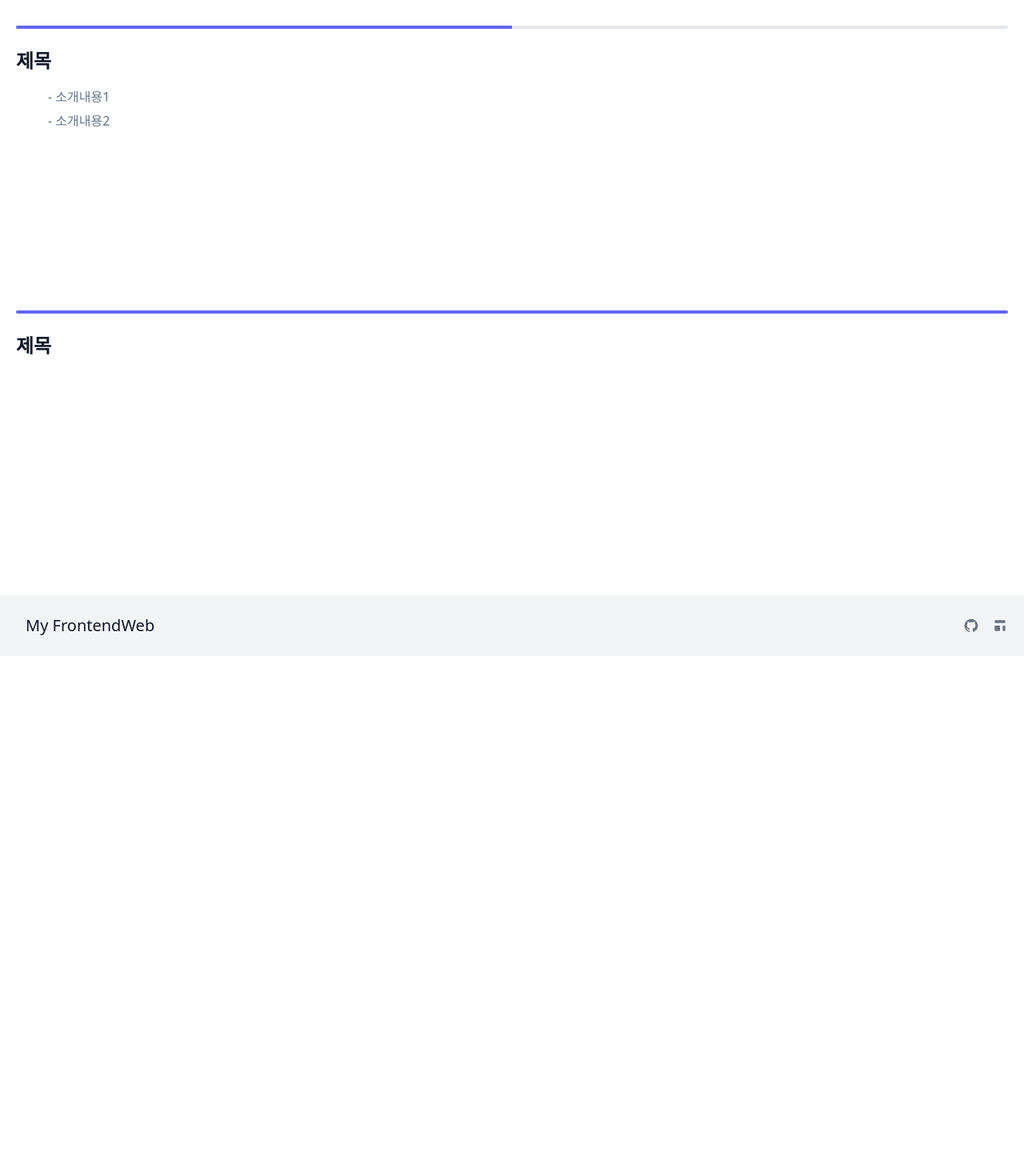
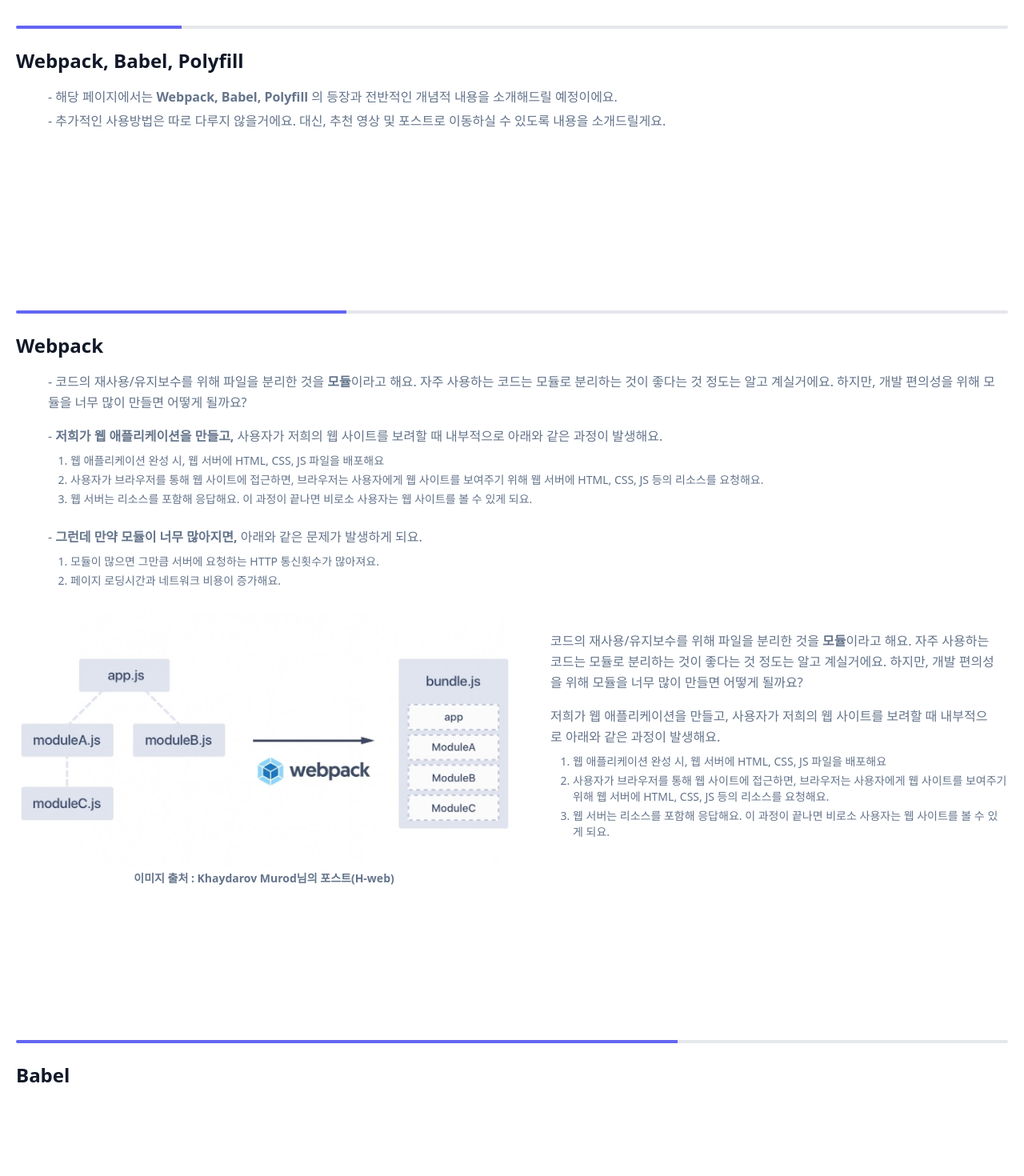
Before and after one commit to Lee-Sang-Beom/nextjs_and_notion, a Next.js app: page /web_basic/webpack_babel_polyfill in a window 1280 px wide. Shown: the part 140-1610 px from the top of the page at 80% size. Before the commit the page ends 960 px from the top, so only its background shows below. Built offline with nearby package versions, Linux system fonts and the light colour scheme.

Commit message:
add content : webpack(1) | in webpack_babel_polyfill page

```diff
--- a/pages/web_basic/webpack_babel_polyfill.tsx
+++ b/pages/web_basic/webpack_babel_polyfill.tsx
@@ -26,25 +26,126 @@
                         <div className="flex flex-col">
                             {/* bar 길이*/}
                             <div className="h-1 bg-gray-200 rounded overflow-hidden">
-                                <div className="w-1/2 h-full bg-indigo-500"></div>
+                                <div className="w-1/6 h-full bg-indigo-500"></div>
                             </div>
                             {/* 제목 : p태그 설명을 포함할 경우, div py-6 mb-2*/}
                             <div className="flex flex-wrap sm:flex-row flex-col py-6 mb-2">
                                 <h1 className="sm:w-full text-gray-900 font-bold title-font text-2xl mb-2 sm:mb-0">
-                                    {`제목`}
+                                    {`Webpack, Babel, Polyfill`}
                                 </h1>
                                 <p className="sm:w-full leading-relaxed text-base sm:pl-10 pl-0 mt-4">
-                                    {`- 소개내용1`}
+                                    {`- 해당 페이지에서는 `}
+                                    <strong> {`Webpack, Babel, Polyfill`} </strong>
+                                    {`의 등장과 전반적인 개념적 내용을 소개해드릴 예정이에요.`}
                                 </p>
                                 {/* 제목 추가 설명을 위한 p태그의 경우 새로 추가된 태그에서 mt-1로 구분감 부여*/}
                                 <p className="sm:w-full leading-relaxed text-base sm:pl-10 pl-0 mt-1">
-                                    {`- 소개내용2`}
+                                    {`- 추가적인 사용방법은 따로 다루지 않을거에요. 대신, 추천 영상 및 포스트로 이동하실 수 있도록 내용을 소개드릴게요.`}
                                 </p>
                             </div>
                         </div>
                     </div>
 
-                    {/*2. 처리 과정 기술*/}
+                    {/*2. webpack */}
+                    <div className="container px-5 py-24 mx-auto">
+                        {/* bar 길이*/}
+                        <div className="h-1 bg-gray-200 rounded overflow-hidden">
+                            <div className="w-1/3 h-full bg-indigo-500"></div>
+                        </div>
+                        {/* 제목 : 제목 내, p태그 미포함 시 div : py-6*/}
+                        <div className="flex flex-wrap sm:flex-row flex-col py-6">
+                            <h1 className="w-full title-font text-2xl font-bold text-gray-900">
+                                {`Webpack`}
+                            </h1>
+                            <div className="sm:pl-10 pl-0 mt-4">
+                                {/* module */}
+                                <div className="flex flex-col mb-4 items-start">
+                                    <p className="leading-relaxed text-base">{`- 코드의 재사용/유지보수를 위해 파일을 분리한 것을 `}
+                                        <strong>모듈</strong>
+                                        {`이라고 해요. 자주 사용하는 코드는 모듈로 분리하는 것이 좋다는 것 정도는 알고 계실거에요. 하지만, 개발 편의성을 위해 모듈을 너무 많이 만들면 어떻게 될까요?`}</p>
+                                </div>
+
+                                {/* see step */}
+                                <div className="flex flex-col mb-2 items-start">
+                                    <p className="leading-relaxed text-base">
+                                        {`- `}
+                                        <strong>{`저희가 웹 애플리케이션을 만들고, `}</strong>
+                                        {`사용자가 저희의 웹 사이트를 보려할 때 내부적으로 아래와 같은 과정이 발생해요.`}</p>
+                                </div>
+                                <div className="leading-relaxed text-base mb-6">
+                                    <ul className="list-disc ml-7 text-sm text-slate-500 dark:text-slate-300 ">
+                                        <li className="mb-1 list-decimal">{`웹 애플리케이션 완성 시, 웹 서버에 HTML, CSS, JS 파일을 배포해요`}</li>
+                                        <li className="mb-1 list-decimal">{`사용자가 브라우저를 통해 웹 사이트에 접근하면, 브라우저는 사용자에게 웹 사이트를 보여주기 위해 웹 서버에 HTML, CSS, JS 등의 리소스를 요청해요.`}</li>
+                                        <li className="mb-1 list-decimal">{`웹 서버는 리소스를 포함해 응답해요. 이 과정이 끝나면 비로소 사용자는 웹 사이트를 볼 수 있게 되요.`}</li>
+                                    </ul>
+                                </div>
+
+                                {/* problem */}
+                                <div className="flex flex-col mb-2 items-start">
+                                    <p className="leading-relaxed text-base">
+                                        {`- `}
+                                        <strong>{`그런데 만약 모듈이 너무 많아지면, `}</strong>
+                                        {`아래와 같은 문제가 발생하게 되요.`}
+                                    </p>
+                                </div>
+                                <div className="leading-relaxed text-base">
+                                    <ul className="list-disc ml-7 text-sm text-slate-500 dark:text-slate-300 ">
+                                        <li className="mb-1 list-decimal">{`모듈이 많으면 그만큼 서버에 요청하는 HTTP 통신횟수가 많아져요.`}</li>
+                                        <li className="mb-1 list-decimal">{`페이지 로딩시간과 네트워크 비용이 증가해요.`}</li>
+                                    </ul>
+                                </div>
+                            </div>
+                        </div>
+                        <div className="w-full flex flex-wrap">
+                            <div className="lg:w-1/2 w-full mb-10 lg:mb-0 rounded-lg overflow-hidden flex flex-col">
+                                <img alt="feature" className="object-center h-full w-full" src="/img/webpack.jpg"/>
+                                <a
+                                    className="text-sm text-center pt-1"
+                                    title="이동하기"
+                                    href={`https://codex.so/webpack-tutorial`}
+                                >
+                                    {`이미지 출처 : Khaydarov Murod님의 포스트(H-web)`}
+                                </a>
+                            </div>
+
+                            <div className="flex flex-col flex-wrap lg:py-6 -mb-10 lg:w-1/2 lg:pl-12 text-left">
+                                <div className="flex flex-col mb-4 lg:items-start items-center">
+                                    <p className="leading-relaxed text-base">{`코드의 재사용/유지보수를 위해 파일을 분리한 것을 `}
+                                    <strong>모듈</strong>
+                                    {`이라고 해요. 자주 사용하는 코드는 모듈로 분리하는 것이 좋다는 것 정도는 알고 계실거에요. 하지만, 개발 편의성을 위해 모듈을 너무 많이 만들면 어떻게 될까요?`}</p>
+                                </div>
+                                <div className="flex flex-col mb-2 lg:items-start items-center">
+                                    <p className="leading-relaxed text-base">{`저희가 웹 애플리케이션을 만들고, 사용자가 저희의 웹 사이트를 보려할 때 내부적으로 아래와 같은 과정이 발생해요.`}</p>
+                                </div>
+                                <div className="leading-relaxed text-base mb-8">
+                                    <ul className="list-disc ml-7 text-sm text-slate-500 dark:text-slate-300 ">
+                                        <li className="mb-1 list-decimal">{`웹 애플리케이션 완성 시, 웹 서버에 HTML, CSS, JS 파일을 배포해요`}</li>
+                                        <li className="mb-1 list-decimal">{`사용자가 브라우저를 통해 웹 사이트에 접근하면, 브라우저는 사용자에게 웹 사이트를 보여주기 위해 웹 서버에 HTML, CSS, JS 등의 리소스를 요청해요.`}</li>
+                                        <li className="mb-1 list-decimal">{`웹 서버는 리소스를 포함해 응답해요. 이 과정이 끝나면 비로소 사용자는 웹 사이트를 볼 수 있게 되요.`}</li>
+                                    </ul>
+                                </div>
+                            </div>
+                        </div>
+                    </div>
+
+                    {/*3. babel */}
+                    <div className="container px-5 py-24 mx-auto">
+                        {/* bar 길이*/}
+                        <div className="h-1 bg-gray-200 rounded overflow-hidden">
+                            <div className="w-2/3 h-full bg-indigo-500"></div>
+                        </div>
+                        {/* 제목 : 제목 내, p태그 미포함 시 div : py-6*/}
+                        <div className="flex flex-wrap sm:flex-row flex-col py-6">
+                            <h1 className="w-full title-font text-2xl font-bold text-gray-900">
+                                {`Babel`}
+                            </h1>
+                        </div>
+                        <div className="w-full">
+
+                        </div>
+                    </div>
+
+                    {/*4. polyfill */}
                     <div className="container px-5 py-24 mx-auto">
                         {/* bar 길이*/}
                         <div className="h-1 bg-gray-200 rounded overflow-hidden">
@@ -53,13 +154,14 @@
                         {/* 제목 : 제목 내, p태그 미포함 시 div : py-6*/}
                         <div className="flex flex-wrap sm:flex-row flex-col py-6">
                             <h1 className="w-full title-font text-2xl font-bold text-gray-900">
-                                {`제목`}
+                                {`Polyfill`}
                             </h1>
                         </div>
                         <div className="w-full">
 
                         </div>
                     </div>
+
                 </section>
 
                 {/*이동하기*/}
```
Also changed, not shown: public/img/webpack.jpg (added), test.js (added).
